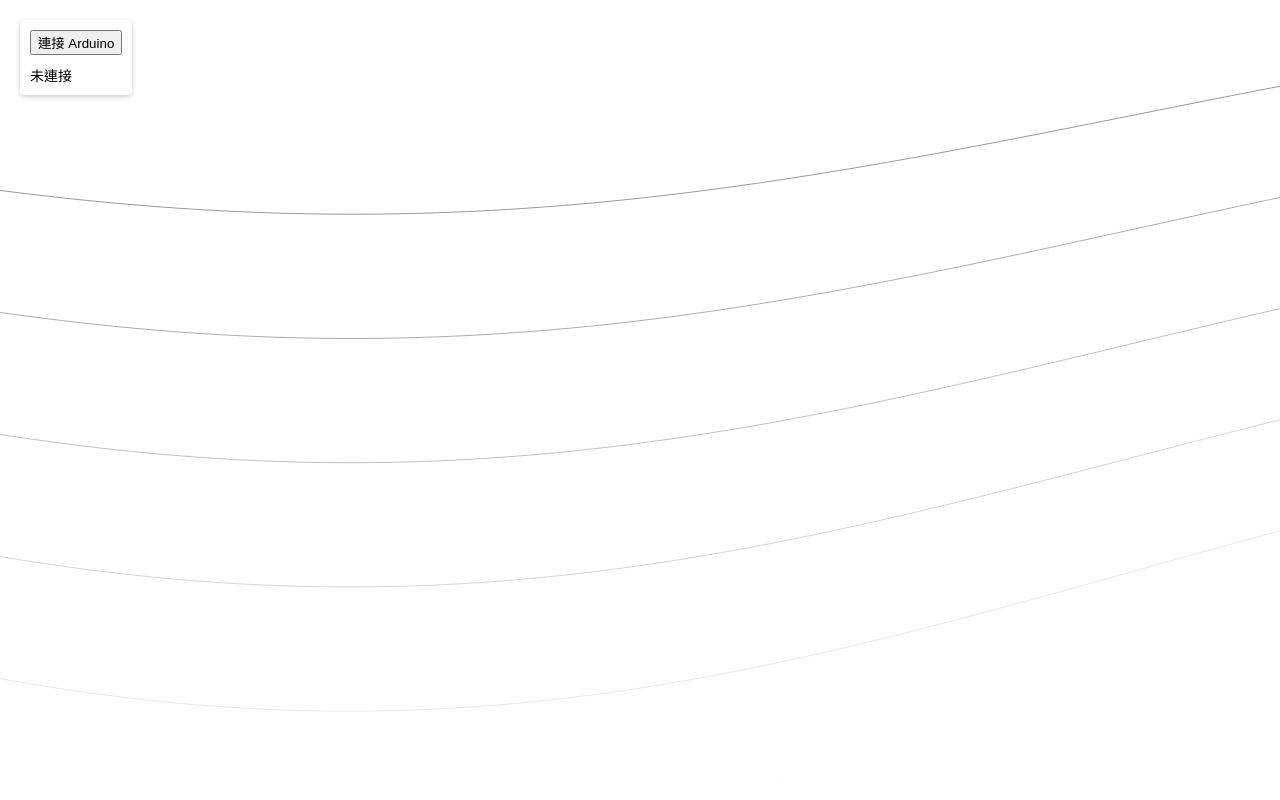
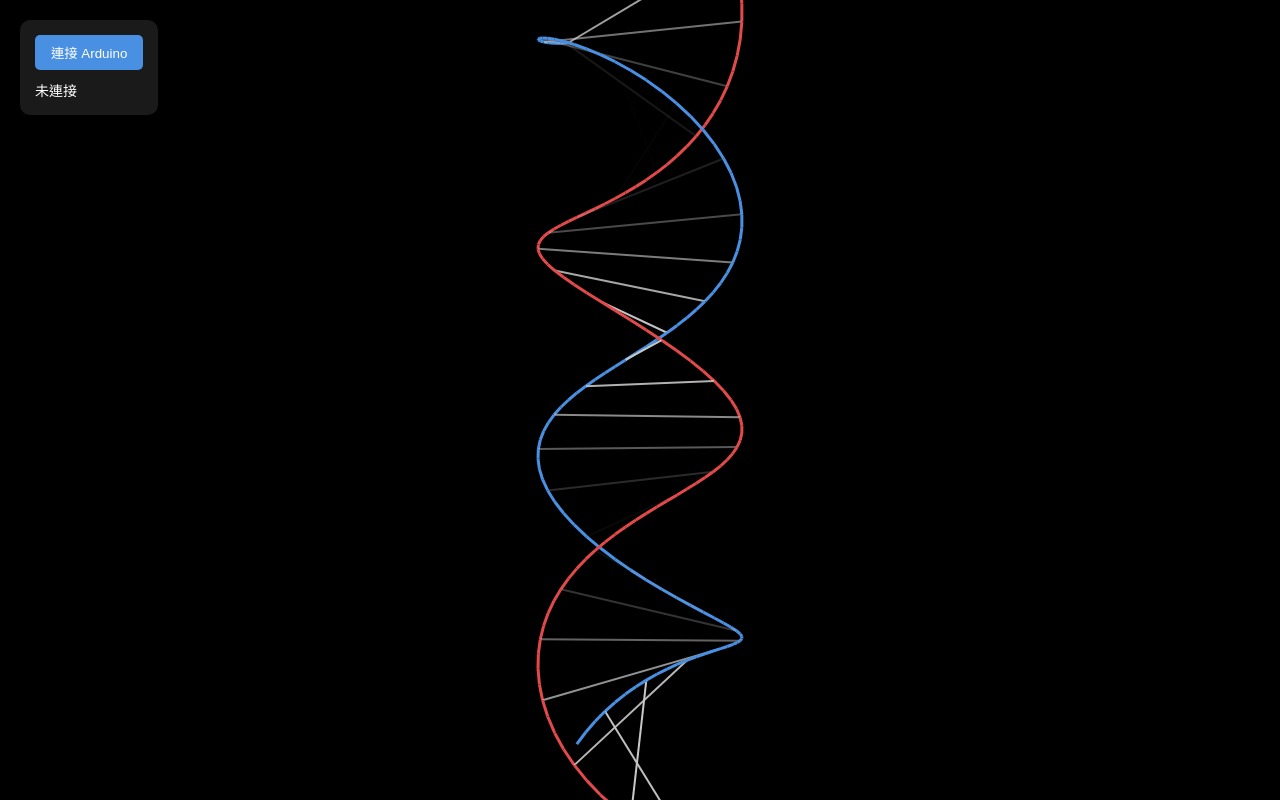
Before and after one commit to soya0924/line, a plain HTML site: page index.html in a window 1280 px wide. Drawn offline with Linux system fonts and the light colour scheme; animation ran at ten frames a second.

Commit message:
更新 DNA 螺旋動畫效果：優化視覺效果並設定純黑背景

```diff
--- a/index.html
+++ b/index.html
@@ -3,7 +3,7 @@
 <head>
     <meta charset="UTF-8">
     <meta name="viewport" content="width=device-width, initial-scale=1.0">
-    <title>六條 Arduino 控制波浪線</title>
+    <title>DNA 螺旋動畫</title>
     <style>
         html, body {
             margin: 0;
@@ -11,9 +11,9 @@
             width: 100%;
             height: 100%;
             overflow: hidden;
-            background-color: #ffffff;
+            background: #000000;  /* 將背景改為純黑色 */
         }
-        #waveCanvas {
+        #dnaCanvas {
             display: block;
             position: absolute;
             top: 0;
@@ -26,14 +26,34 @@
             top: 20px;
             left: 20px;
             z-index: 100;
-            background: rgba(255, 255, 255, 0.8);
-            padding: 10px;
+            background: rgba(255, 255, 255, 0.1);
+            padding: 15px;
+            border-radius: 10px;
+            backdrop-filter: blur(5px);
+            box-shadow: 0 2px 10px rgba(0,0,0,0.3);
+        }
+        #connectButton {
+            background: #4a90e2;
+            color: white;
+            border: none;
+            padding: 8px 16px;
             border-radius: 5px;
-            box-shadow: 0 2px 5px rgba(0,0,0,0.2);
+            cursor: pointer;
+            transition: background 0.3s;
+            font-family: Arial, sans-serif;
+        }
+        #connectButton:hover {
+            background: #357abd;
+        }
+        #connectButton:disabled {
+            background: #666;
+            cursor: not-allowed;
         }
         #status {
             margin-top: 10px;
             font-size: 14px;
+            color: #fff;
+            font-family: Arial, sans-serif;
         }
     </style>
 </head>
--- a/main.js
+++ b/main.js
@@ -1,9 +1,9 @@
 let port;
 let reader;
-let waveControls = Array(6).fill().map((_, i) => ({
-    amplitude: 100 + i * 10,  // 每條線的預設振幅稍有不同
-    speed: 0.02 + i * 0.005   // 每條線的預設速度稍有不同
-}));
+let dnaControl = {
+    radius: 100,    // DNA 螺旋的半徑
+    speed: 0.05     // 旋轉速度
+};
 
 async function connectToArduino() {
     try {
@@ -33,17 +33,15 @@ async function readArduinoData() {
                 break;
             }
             // 解析 Arduino 發送的數據
-            // 格式: "A1:值,S1:值,A2:值,S2:值,..."
+            // 格式: "R:半徑,S:旋轉速度"
             const data = value.trim();
             const pairs = data.split(',');
             pairs.forEach(pair => {
                 const [key, val] = pair.split(':');
-                const lineIndex = parseInt(key.slice(1)) - 1;
-                const paramType = key.charAt(0);
-                if (paramType === 'A') {
-                    waveControls[lineIndex].amplitude = parseFloat(val);
-                } else if (paramType === 'S') {
-                    waveControls[lineIndex].speed = parseFloat(val) * 0.001;
+                if (key === 'R') {
+                    dnaControl.radius = parseFloat(val);
+                } else if (key === 'S') {
+                    dnaControl.speed = parseFloat(val) * 0.01;
                 }
             });
         } catch (error) {
@@ -54,115 +52,103 @@ async function readArduinoData() {
 }
 
 document.addEventListener('DOMContentLoaded', function() {
-    console.log('波浪動畫已載入！');
+    console.log('DNA 動畫已載入！');
 
     document.getElementById('connectButton').addEventListener('click', connectToArduino);
 
-    let canvas = document.getElementById('waveCanvas');
+    let canvas = document.getElementById('dnaCanvas');
     if (!canvas) {
         canvas = document.createElement('canvas');
-        canvas.id = 'waveCanvas';
+        canvas.id = 'dnaCanvas';
         document.body.appendChild(canvas);
     }
 
     const ctx = canvas.getContext('2d');
-    const verticalSpacing = window.innerHeight / 7; // 將畫面分成7等分，留出空間
+    let time = 0;
 
-    // 波形基本參數
-    const waveParams = {
-        frequency: 0.002,
-        phase: 0,
-        horizontalSpeed: 1
+    // DNA 結構參數
+    const dnaParams = {
+        segments: 100,          // 螺旋段數
+        verticalSpacing: 8,     // 垂直間距
+        connectionWidth: 20,    // 連接線寬度
+        baseSpacing: 25        // 鹼基對間距
     };
-
-    // 時間變數
-    let time = 0;
-    let horizontalOffset = 0;
-    let previousWavePoints = Array(6).fill().map(() => []);
-    const extensionFactor = 0.3;
 
     function resizeCanvas() {
         canvas.width = window.innerWidth;
         canvas.height = window.innerHeight;
-        // 重設每條線的前一幀波形
-        previousWavePoints = Array(6).fill().map(() =>
-            Array(Math.ceil(canvas.width * (1 + extensionFactor * 2))).fill(0)
-        );
     }
 
-    function drawSmoothWave(points, verticalCenter, color) {
-        if (points.length < 2) return;
+    function projectPoint(x, y, z) {
+        // 簡單的 3D 投影
+        const perspective = 500;
+        const scale = perspective / (perspective + z);
+        return {
+            x: canvas.width / 2 + x * scale,
+            y: canvas.height / 2 + y * scale
+        };
+    }
 
-        const startX = -canvas.width * extensionFactor;
-
+    function drawConnection(point1, point2, color, width) {
         ctx.beginPath();
-        ctx.moveTo(startX, points[0]);
-
-        for (let i = 1; i < points.length; i++) {
-            const x = startX + i;
-            ctx.lineTo(x, points[i]);
-        }
-
+        ctx.moveTo(point1.x, point1.y);
+        ctx.lineTo(point2.x, point2.y);
         ctx.strokeStyle = color;
+        ctx.lineWidth = width;
         ctx.stroke();
     }
 
-    function generateWavePoint(x, time, offset, control, verticalCenter) {
-        const adjustedX = x + offset;
-
-        return verticalCenter + Math.sin(
-            adjustedX * waveParams.frequency +
-            time * control.speed +
-            waveParams.phase
-        ) * control.amplitude;
-    }
-
-    function drawWave() {
-        time += 0.01;
-        horizontalOffset += waveParams.horizontalSpeed;
-
+    function drawDNA() {
+        time += dnaControl.speed;
         ctx.clearRect(0, 0, canvas.width, canvas.height);
 
-        // 繪製每條波浪線
-        waveControls.forEach((control, index) => {
-            const verticalCenter = verticalSpacing * (index + 1);
-            const totalWidth = Math.ceil(canvas.width * (1 + extensionFactor * 2));
-            const currentWavePoints = [];
+        // 繪製兩條螺旋骨架
+        for (let i = 0; i < dnaParams.segments; i++) {
+            const t = i / dnaParams.segments;
+            const angle = time + t * Math.PI * 4;
 
-            // 生成當前波形的點
-            for (let i = 0; i < totalWidth; i++) {
-                const x = i;
-                let y = generateWavePoint(x, time, horizontalOffset, control, verticalCenter);
+            // 第一條螺旋
+            const x1 = Math.cos(angle) * dnaControl.radius;
+            const y1 = i * dnaParams.verticalSpacing - dnaParams.segments * dnaParams.verticalSpacing / 2;
+            const z1 = Math.sin(angle) * dnaControl.radius;
 
-                // 與前一幀進行平滑過渡
-                if (previousWavePoints[index][i] !== undefined) {
-                    y = previousWavePoints[index][i] * 0.85 + y * 0.15;
-                }
+            // 第二條螺旋（相位差 π）
+            const x2 = Math.cos(angle + Math.PI) * dnaControl.radius;
+            const z2 = Math.sin(angle + Math.PI) * dnaControl.radius;
 
-                currentWavePoints[i] = y;
+            const point1 = projectPoint(x1, y1, z1);
+            const point2 = projectPoint(x2, y1, z2);
+
+            // 繪製螺旋骨架
+            if (i > 0) {
+                const prevAngle = time + (i - 1) / dnaParams.segments * Math.PI * 4;
+                const prevX1 = Math.cos(prevAngle) * dnaControl.radius;
+                const prevY1 = (i - 1) * dnaParams.verticalSpacing - dnaParams.segments * dnaParams.verticalSpacing / 2;
+                const prevZ1 = Math.sin(prevAngle) * dnaControl.radius;
+
+                const prevX2 = Math.cos(prevAngle + Math.PI) * dnaControl.radius;
+                const prevZ2 = Math.sin(prevAngle + Math.PI) * dnaControl.radius;
+
+                const prevPoint1 = projectPoint(prevX1, prevY1, prevZ1);
+                const prevPoint2 = projectPoint(prevX2, prevY1, prevZ2);
+
+                // 繪製螺旋骨架
+                drawConnection(prevPoint1, point1, '#4a90e2', 3);
+                drawConnection(prevPoint2, point2, '#e24a4a', 3);
             }
 
-            // 為每條線設定不同的顏色
-            const colors = [
-                'rgba(0, 0, 0, 0.8)',
-                'rgba(50, 50, 50, 0.8)',
-                'rgba(100, 100, 100, 0.8)',
-                'rgba(150, 150, 150, 0.8)',
-                'rgba(200, 200, 200, 0.8)',
-                'rgba(250, 250, 250, 0.8)'
-            ];
+            // 每隔一定距離繪製鹼基對連接
+            if (i % 4 === 0) {
+                const depth = Math.sin(angle) * 0.5 + 0.5; // 用於控制連接線的透明度
+                const connectionColor = `rgba(200, 200, 200, ${depth})`;
+                drawConnection(point1, point2, connectionColor, 2);
+            }
+        }
 
-            ctx.lineWidth = 0.5;
-            drawSmoothWave(currentWavePoints, verticalCenter, colors[index]);
-
-            // 保存當前波形作為下一幀的前一幀
-            previousWavePoints[index] = [...currentWavePoints];
-        });
-
-        requestAnimationFrame(drawWave);
+        requestAnimationFrame(drawDNA);
     }
 
     window.addEventListener('resize', resizeCanvas);
     resizeCanvas();
-    requestAnimationFrame(drawWave);
+    requestAnimationFrame(drawDNA);
 });
```
Also changed, not shown: 1 other file.
